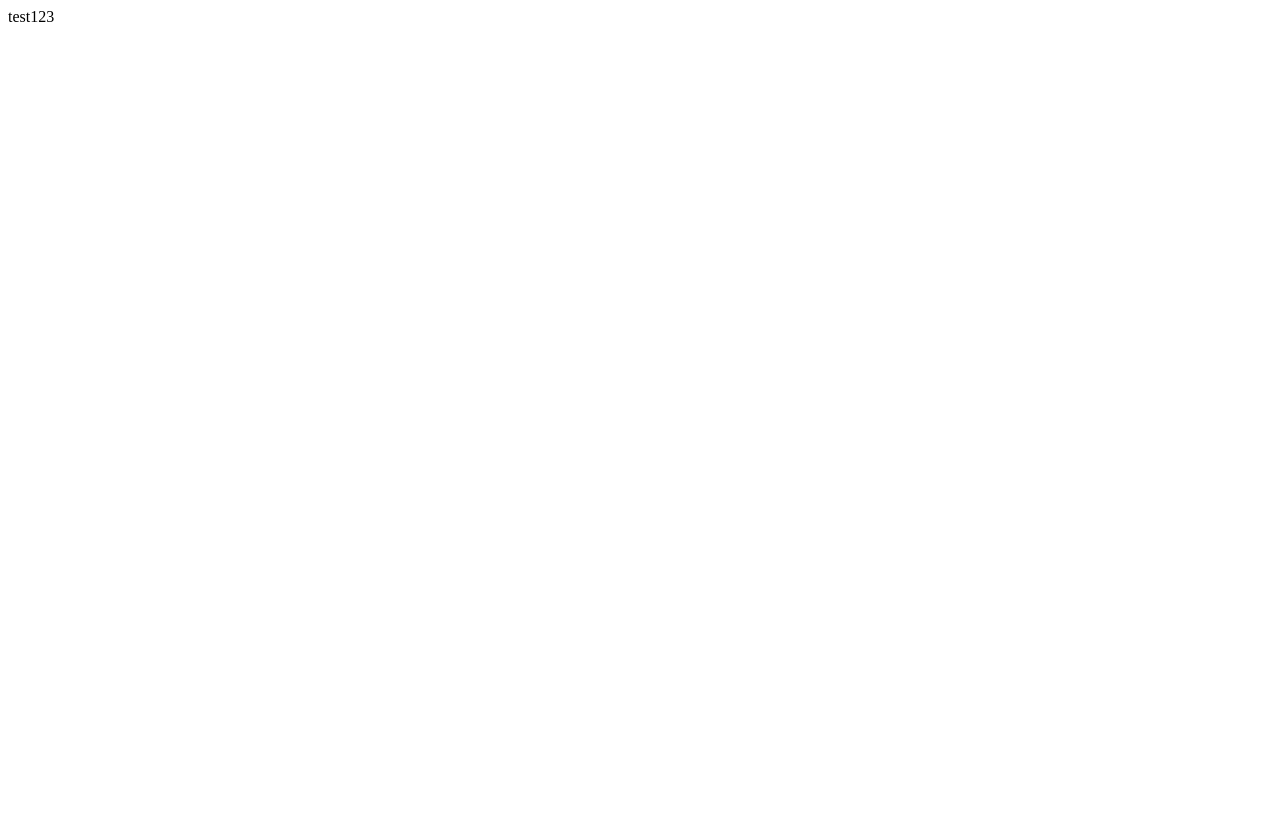
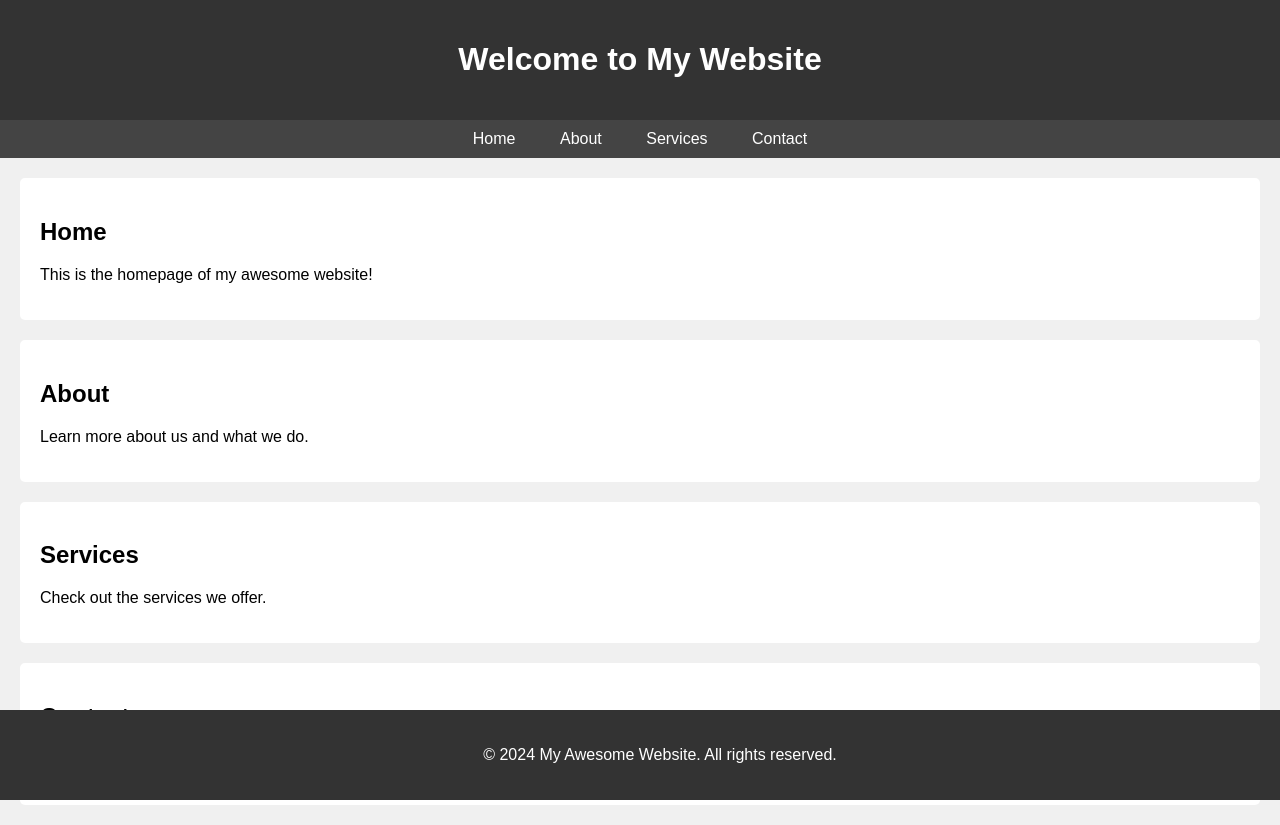
Before and after one commit to hjsxhst2022website/hjsxhst2022website.github.io, a plain HTML site: page index.html in a window 1280 px wide. Before the commit the page ends 800 px from the top, so only its background shows below. Drawn offline with Linux system fonts and the light colour scheme.

Commit message:
Update index.html

```diff
--- a/index.html
+++ b/index.html
@@ -1 +1,88 @@
-test123
+<!DOCTYPE html>
+<html lang="en">
+<head>
+<meta charset="UTF-8">
+<meta name="viewport" content="width=device-width, initial-scale=1.0">
+<title>My Awesome Website</title>
+<style>
+  body {
+    font-family: Arial, sans-serif;
+    margin: 0;
+    padding: 0;
+    background-color: #f0f0f0;
+  }
+  header {
+    background-color: #333;
+    color: #fff;
+    padding: 20px;
+    text-align: center;
+  }
+  nav {
+    background-color: #444;
+    padding: 10px 0;
+    text-align: center;
+  }
+  nav a {
+    color: #fff;
+    text-decoration: none;
+    padding: 10px 20px;
+  }
+  nav a:hover {
+    background-color: #666;
+  }
+  section {
+    padding: 20px;
+    margin: 20px;
+    background-color: #fff;
+    border-radius: 5px;
+  }
+  footer {
+    background-color: #333;
+    color: #fff;
+    text-align: center;
+    padding: 20px;
+    position: fixed;
+    bottom: 0;
+    width: 100%;
+  }
+</style>
+</head>
+<body>
+
+<header>
+  <h1>Welcome to My Website</h1>
+</header>
+
+<nav>
+  <a href="#home">Home</a>
+  <a href="#about">About</a>
+  <a href="#services">Services</a>
+  <a href="#contact">Contact</a>
+</nav>
+
+<section id="home">
+  <h2>Home</h2>
+  <p>This is the homepage of my awesome website!</p>
+</section>
+
+<section id="about">
+  <h2>About</h2>
+  <p>Learn more about us and what we do.</p>
+</section>
+
+<section id="services">
+  <h2>Services</h2>
+  <p>Check out the services we offer.</p>
+</section>
+
+<section id="contact">
+  <h2>Contact</h2>
+  <p>Get in touch with us.</p>
+</section>
+
+<footer>
+  <p>&copy; 2024 My Awesome Website. All rights reserved.</p>
+</footer>
+
+</body>
+</html>
```
